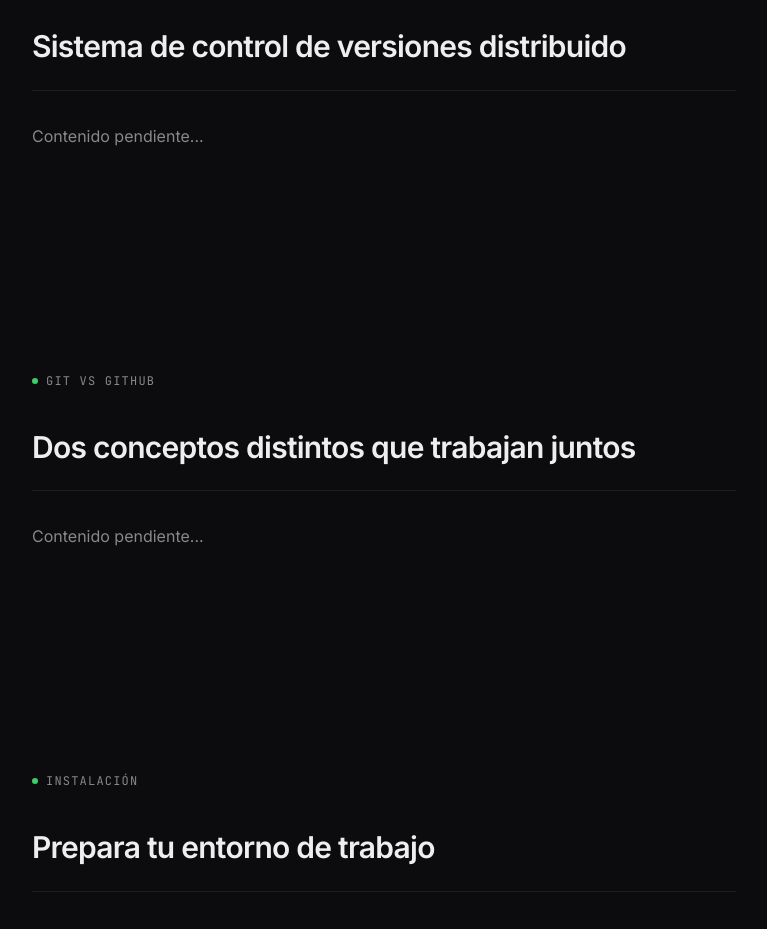
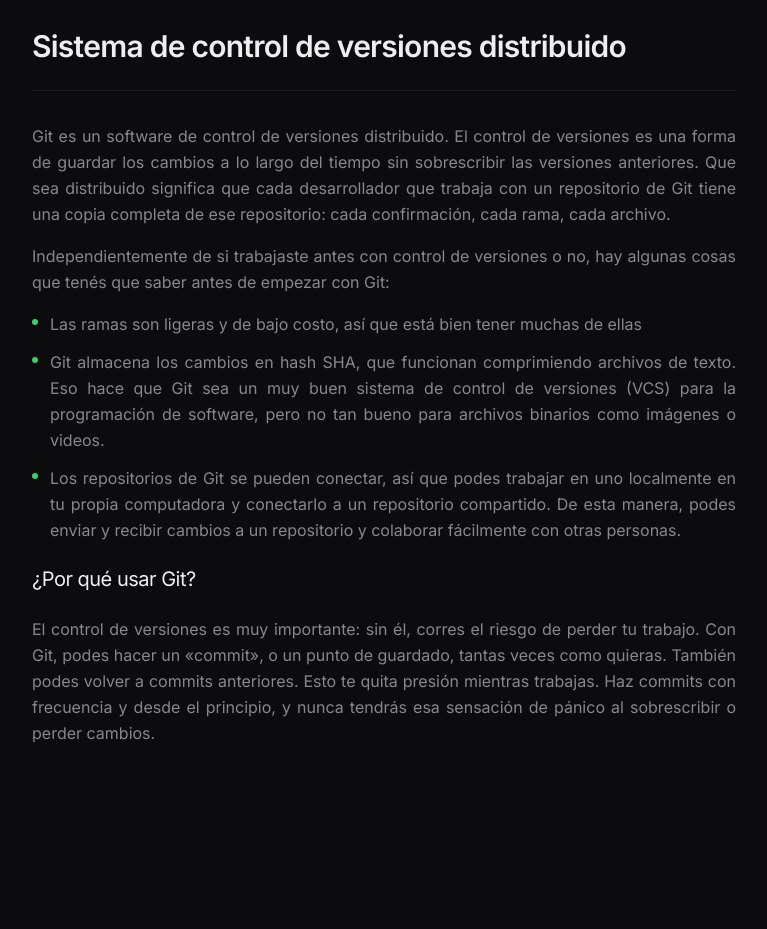
Before and after one commit to victorsnz/git-journey, a React (Vite) app: page / in a window 1280 px wide. Shown: the part 940-1869 px from the top of the page, without its empty margins (384-1151 px from the left). Built offline with nearby package versions, Linux system fonts and the light colour scheme.

Commit message:
feat: added content in What is Git

```diff
--- a/src/pages/WhatIsGit.tsx
+++ b/src/pages/WhatIsGit.tsx
@@ -14,8 +14,35 @@
 
       <div className="h-px bg-border-soft mb-8" />
 
-      <p className="text-muted leading-relaxed">
-        Contenido pendiente...
+      <p className="text-muted leading-relaxed text-justify">
+        Git es un software de control de versiones distribuido. El control de versiones es una forma de guardar los cambios a lo largo del tiempo sin sobrescribir las versiones anteriores. Que sea distribuido significa que cada desarrollador que trabaja con un repositorio de Git tiene una copia completa de ese repositorio: cada confirmación, cada rama, cada archivo.
+      </p>
+
+      <p className="text-muted leading-relaxed mt-4 text-justify">
+        Independientemente de si trabajaste antes con control de versiones o no, hay algunas cosas que tenés que saber antes de empezar con Git:
+      </p>
+
+      <ul className="space-y-3 mt-4">
+        <li className="flex gap-3 text-muted leading-relaxed text-justify">
+          <span className="size-1.5 rounded-full bg-accent shrink-0 mt-2" />
+          <span>Las ramas son ligeras y de bajo costo, así que está bien tener muchas de ellas</span>
+        </li>
+        <li className="flex gap-3 text-muted leading-relaxed text-justify">
+          <span className="size-1.5 rounded-full bg-accent shrink-0 mt-2" />
+          <span>Git almacena los cambios en hash SHA, que funcionan comprimiendo archivos de texto. Eso hace que Git sea un muy buen sistema de control de versiones (VCS) para la programación de software, pero no tan bueno para archivos binarios como imágenes o videos.</span>
+        </li>
+        <li className="flex gap-3 text-muted leading-relaxed text-justify">
+          <span className="size-1.5 rounded-full bg-accent shrink-0 mt-2" />
+          <span>Los repositorios de Git se pueden conectar, así que podes trabajar en uno localmente en tu propia computadora y conectarlo a un repositorio compartido. De esta manera, podes enviar y recibir cambios a un repositorio y colaborar fácilmente con otras personas.</span>
+        </li>
+      </ul>
+
+      <h3 className="text-xl font-normal tracking-tight text-foreground leading-tight my-6">
+        ¿Por qué usar Git?
+      </h3>
+
+      <p className="text-muted leading-relaxed text-justify">
+        El control de versiones es muy importante: sin él, corres el riesgo de perder tu trabajo. Con Git, podes hacer un «commit», o un punto de guardado, tantas veces como quieras. También podes volver a commits anteriores. Esto te quita presión mientras trabajas. Haz commits con frecuencia y desde el principio, y nunca tendrás esa sensación de pánico al sobrescribir o perder cambios.
       </p>
     </Section>
   );
```
